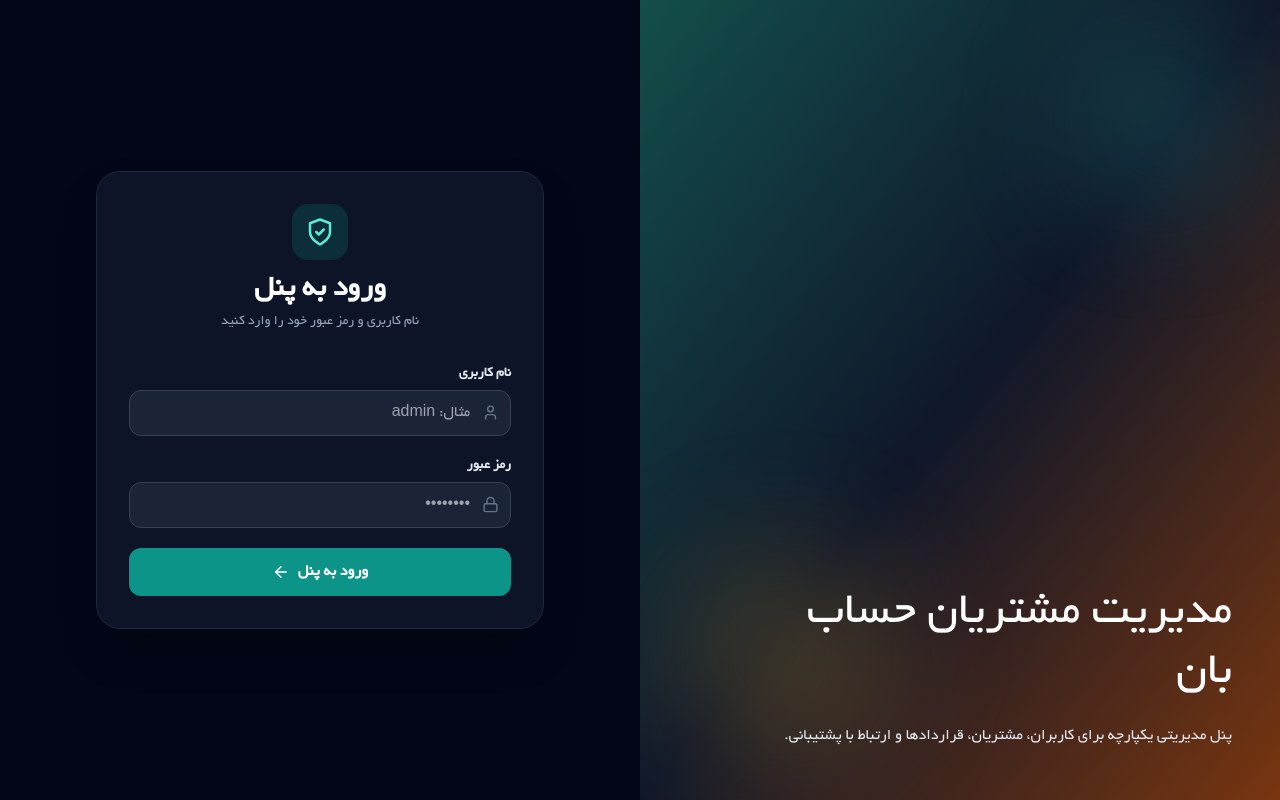
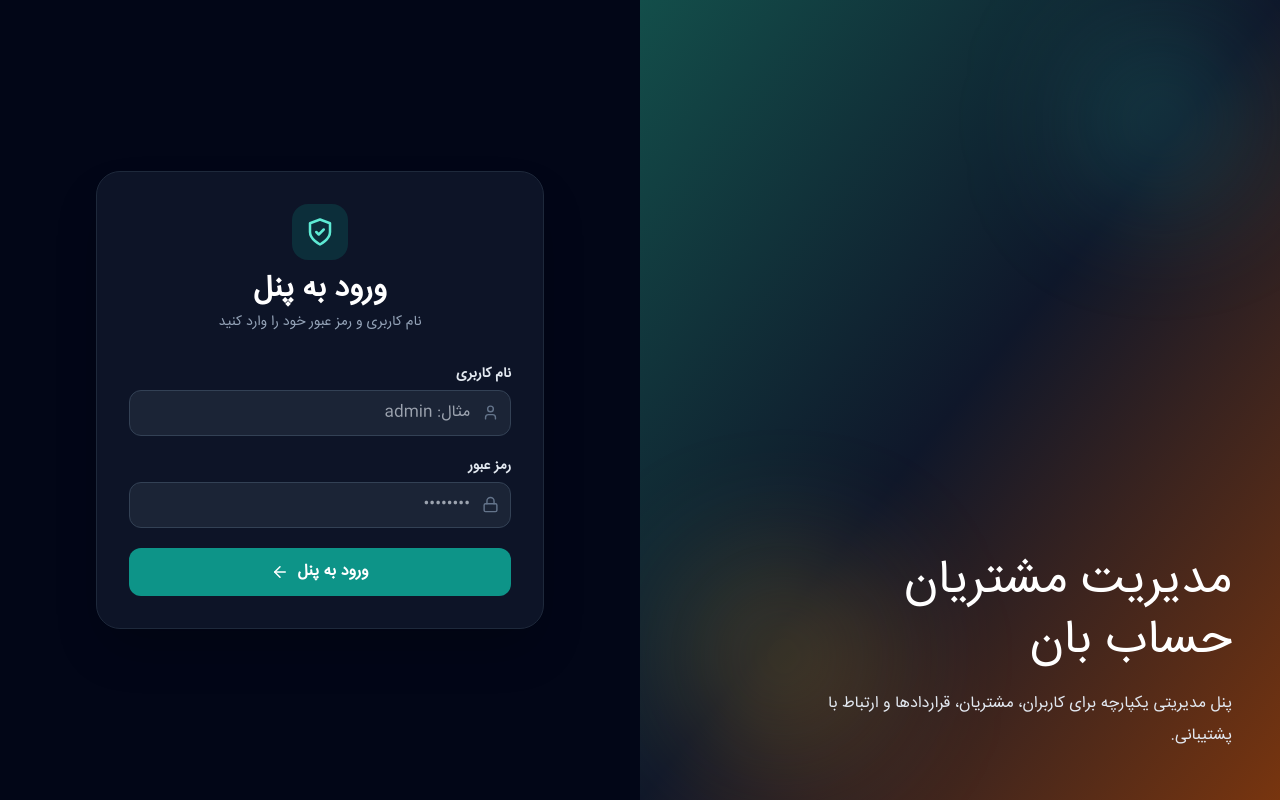
Before and after one commit to Mmdshorang/activetor, a React (Create React App) app in the folder frontend/: page / in a window 1280 px wide. Built offline with nearby package versions, Linux system fonts and the light colour scheme; no server answers; what jalali-moment would draw is missing.

Commit message:
change font to inran sans

```diff
--- a/frontend/src/index.css
+++ b/frontend/src/index.css
@@ -3,8 +3,8 @@
 @tailwind components;
 @tailwind utilities;
 @font-face {
-  font-family: 'Yekan';
- src: url("../public/B_Yekan/Yekan.ttf") format('truetype');
+  font-family: 'IranSans';
+ src: url("../public/B_Yekan/IRANSansWeb.woff") format('truetype');
   font-weight: normal;
   font-style: normal;
   font-display: swap;
@@ -36,7 +36,7 @@
 
   body {
     margin: 0;
-    font-family: 'Yekan', sans-serif;
+    font-family: 'IranSans', sans-serif;
     color: var(--ink);
     background:
       radial-gradient(circle at 14% 12%, rgba(20, 184, 166, 0.08) 0, rgba(20, 184, 166, 0) 40%),
--- a/frontend/tailwind.config.js
+++ b/frontend/tailwind.config.js
@@ -3,8 +3,8 @@ module.exports = {
   theme: {
     extend: {
       fontFamily: {
-        sans: ["Yekan", "Tahoma", "sans-serif"],
-        display: ["Outfit", "Yekan", "sans-serif"],
+        sans: ["IranSans", "Tahoma", "sans-serif"],
+        display: ["Outfit", "IranSans", "sans-serif"],
       },
       keyframes: {
         floaty: {
```
Also changed, not shown: frontend/public/B_Yekan/IRANSansWeb.woff (added).
